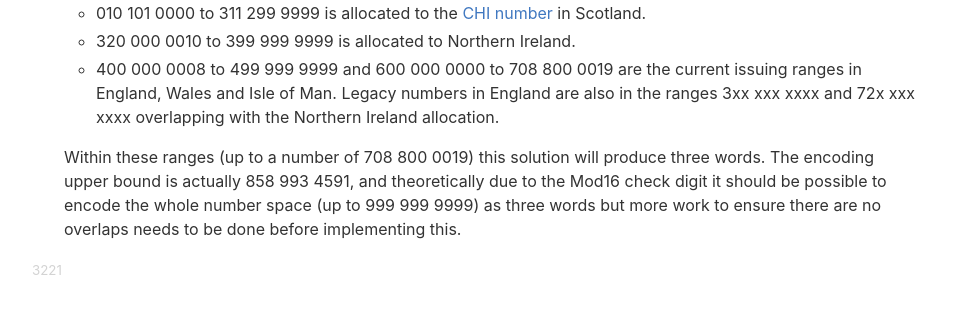
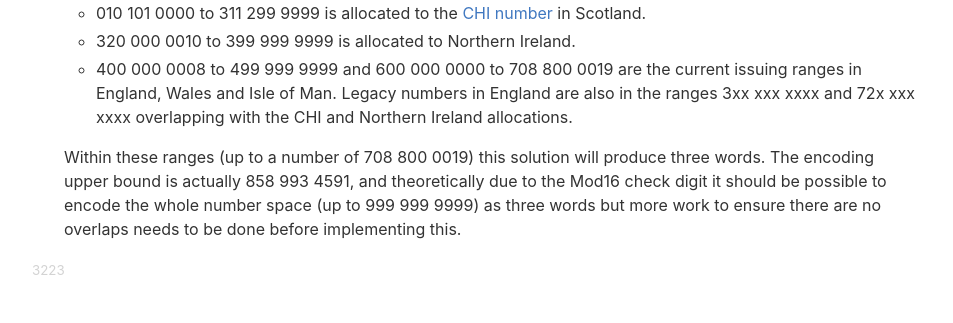
Before and after one commit to blu3id/blu3id.github.io, a Jekyll site: the page built from posts/three-word-nhs-number.md, in a window 1280 px wide. Shown: the part 1479-1802 px from the top of the page, without its empty margins (163-1116 px from the left). Built offline with Jekyll 4.4.1, drawn with Linux system fonts in a browser that asks for light colours.

Commit message:
Clarify overlaps of "legacy" numbers

```diff
--- a/posts/three-word-nhs-number.md
+++ b/posts/three-word-nhs-number.md
@@ -59,7 +59,7 @@
   The NHS Number space is divided across the four nations as follows (at my best guess from public [sources](https://webarchive.nationalarchives.gov.uk/20130503132423/http://www.connectingforhealth.nhs.uk/systemsandservices/nhsnumber/staff/guidance/factsheet.pdf) [2012]):
   - 010 101 0000 to 311 299 9999 is allocated to the [CHI number](https://en.wikipedia.org/wiki/Community_Health_Index_(Scotland)) in Scotland.
   - 320 000 0010 to 399 999 9999 is allocated to Northern Ireland.
-  - 400 000 0008 to 499 999 9999 and 600 000 0000 to 708 800 0019 are the current issuing ranges in England, Wales and Isle of Man. Legacy numbers in England are also in the ranges 3xx xxx xxxx and 72x xxx xxxx overlapping with the Northern Ireland allocation.
+  - 400 000 0008 to 499 999 9999 and 600 000 0000 to 708 800 0019 are the current issuing ranges in England, Wales and Isle of Man. Legacy numbers in England are also in the ranges 3xx xxx xxxx and 72x xxx xxxx overlapping with the CHI and Northern Ireland allocations.
 
   Within these ranges (up to a number of 708 800 0019) this solution will produce three words. The encoding upper bound is actually 858 993 4591, and theoretically due to the Mod16 check digit it should be possible to encode the whole number space (up to 999 999 9999) as three words but more work to ensure there are no overlaps needs to be done before implementing this.
 
```
